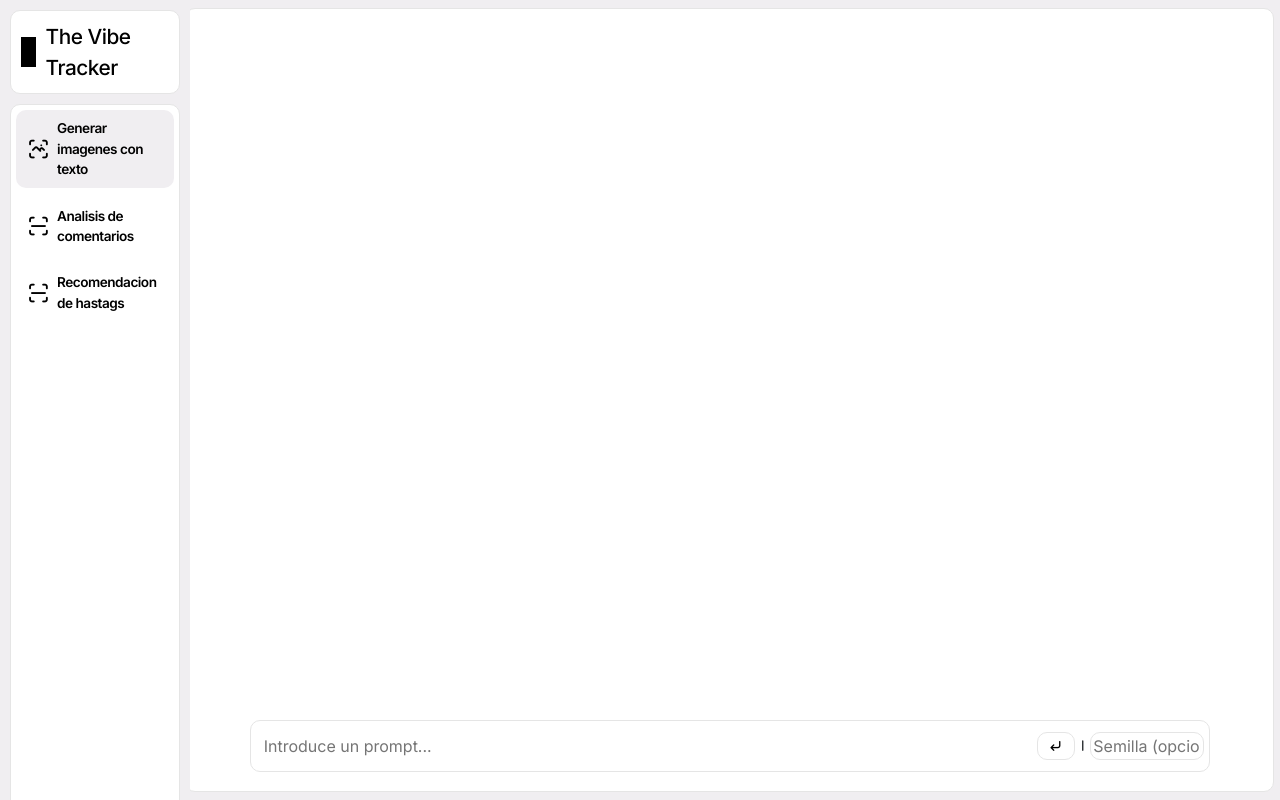
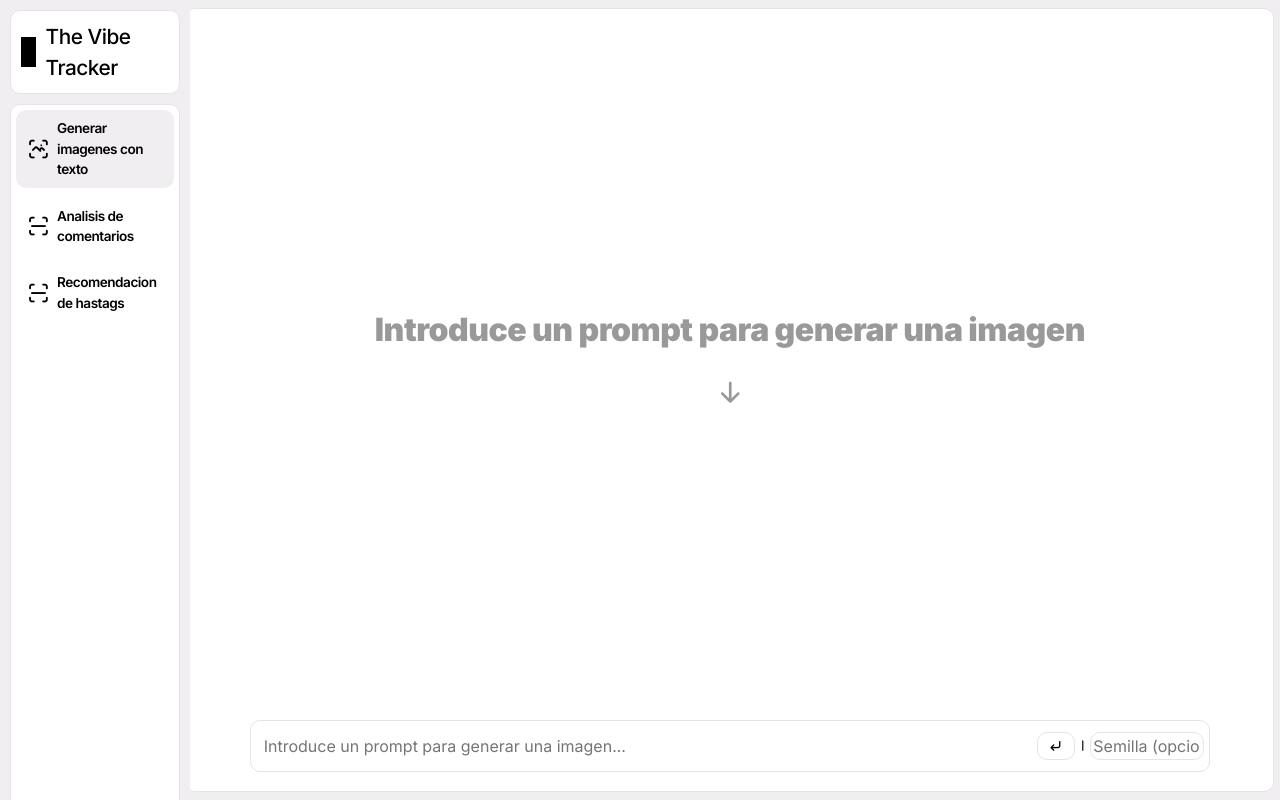
Before and after one commit to hugo-cordoba/Bootcamp-IA, a Flask app: page / in a window 1280 px wide, after a click on "Generar imagenes con texto". Run offline with Flask 3, Linux system fonts and the light colour scheme.

Commit message:
[UPD] UI/UX

```diff
--- a/Sprint Final/static/css/style.css
+++ b/Sprint Final/static/css/style.css
@@ -222,6 +222,16 @@ a.sidebar-link:hover {
     border: 1px solid black;
 }
 
+.mensaje-espera{
+    font-size: 2em;
+    display: flex;
+    align-items: center;
+    justify-content: center;
+    flex-direction: column;
+    height: 100%;
+    color: #99999a;
+}
+
 .chat-message-instagram {
     display: flex;
     flex-direction: column;
@@ -229,9 +239,7 @@ a.sidebar-link:hover {
     align-items: stretch;
     width: 85%;
     height: 100%;
-    /* border: solid red;    */
 }
-
 
 .instagram-post {
     border: 1px solid #E5E5E5;
--- a/Sprint Final/templates/index.html
+++ b/Sprint Final/templates/index.html
@@ -57,11 +57,18 @@
                                 <p>{{ prompt }}</p> <!-- Muestra el mensaje del prompt -->
                                 <img src="{{ url_for('static', filename=image_path) }}" alt="Imagen Generada">
                             </div>
+                        {% else %}
+                            <div class="chat-message-instagram">
+                                <div class='mensaje-espera'>
+                                    <p>Introduce un prompt para generar una imagen</p>
+                                    <p><i class="ti ti-arrow-down"></i></p>
+                                </div>
+                            </div>
                         {% endif %}
                     </div>
                     <div class="form-container">
                         <form class="form_send_prompt" action="/generar-imagenes" method="post">
-                            <input id="input-text" type="text" name="prompt" placeholder="Introduce un prompt..." required autocomplete="off">
+                            <input id="input-text" type="text" name="prompt" placeholder="Introduce un prompt para generar una imagen..." required autocomplete="off">
                             <button id="input-button" type="submit"><i class="ti ti-corner-down-left"></i></button>
                             <i class="ti ti-minus-vertical"></i>
                             <input id="input-seed" type="number" name="seed" placeholder="Semilla (opcional)">
@@ -101,14 +108,17 @@
                             </div>
                         {% else %}
                             <div class="chat-message-instagram">
-                                <p>No hay comentarios para mostrar.</p>
+                                <div class='mensaje-espera'>
+                                    <p>Introduce una url de un post de Instagram</p>
+                                    <p><i class="ti ti-arrow-down"></i></p>
+                                </div>
                             </div>
                         {% endif %}
                     </div>
 
                     <div class="form-container">
                         <form class="form_send_prompt" action="/analisis-comentarios" method="post">
-                            <input id="input-text" type="text" name="instagram_url" placeholder="Introduce un url de instagram..." required autocomplete="off">
+                            <input id="input-text" type="text" name="instagram_url" placeholder="Introduce una url de instagram..." required autocomplete="off">
                             <button id="input-button" type="submit"><i class="ti ti-corner-down-left"></i></button>
                         </form>
                     </div>
```
